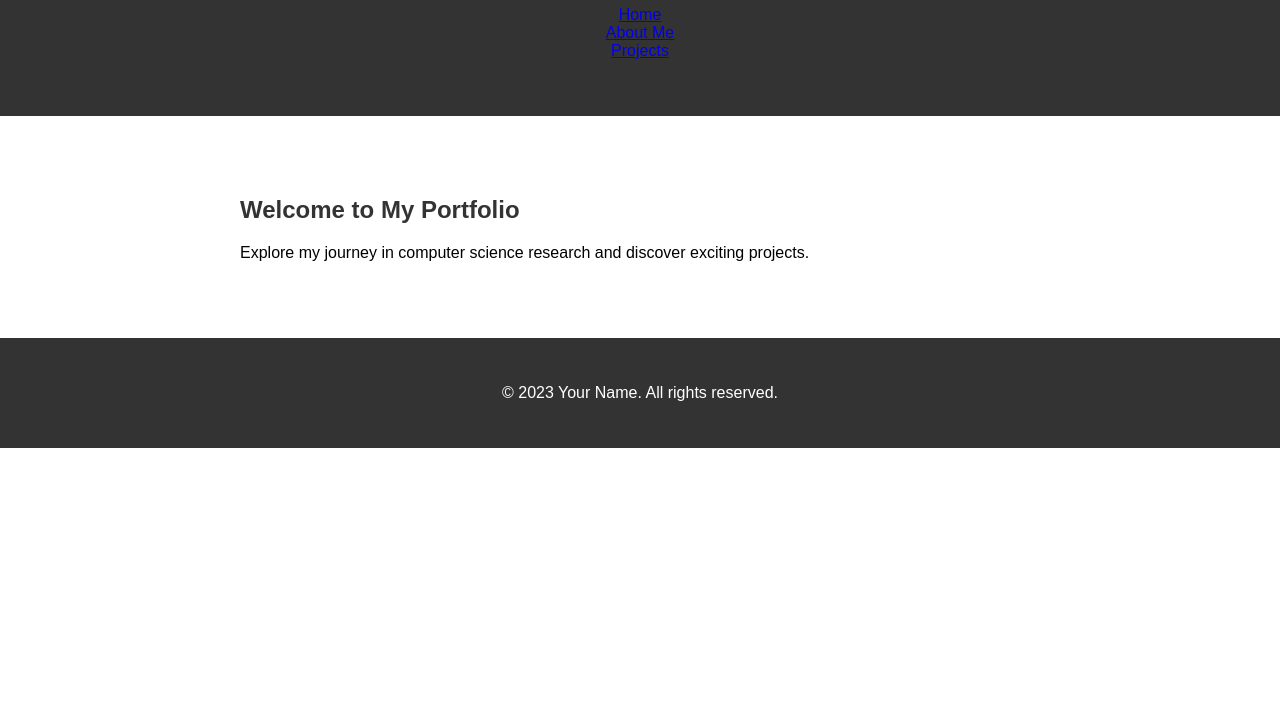
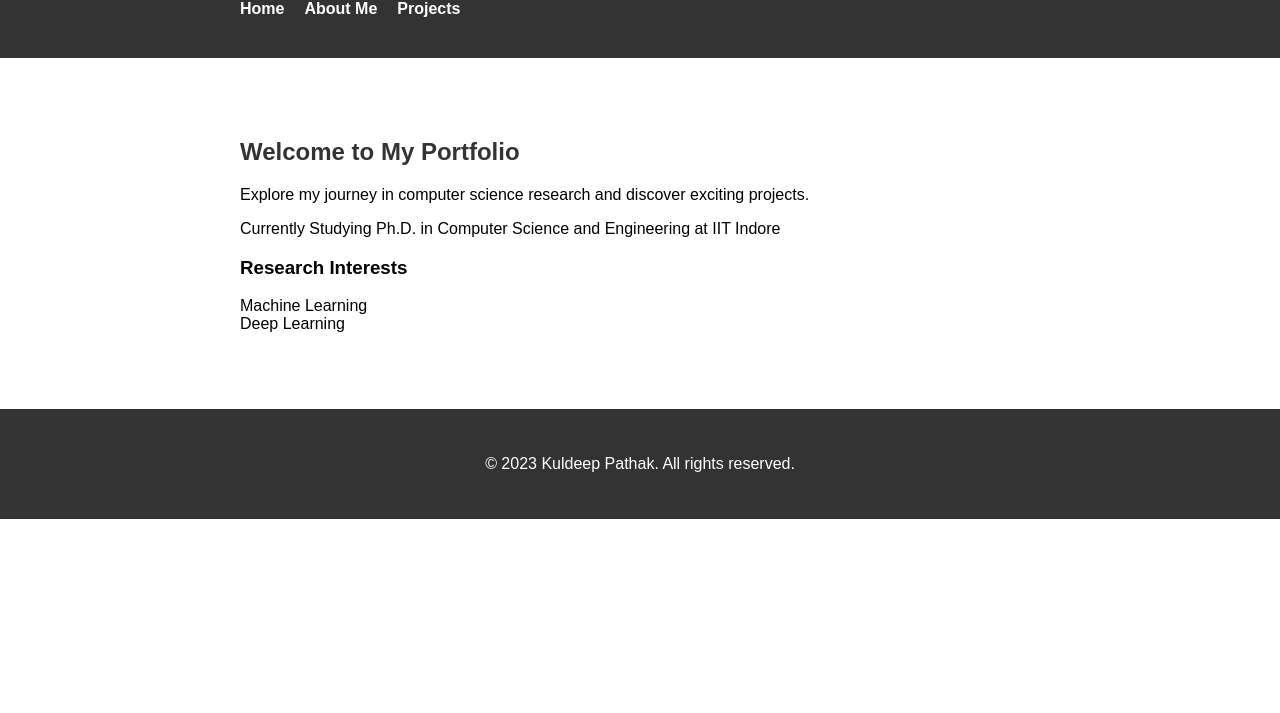
Before and after one commit to imkuldeep2012/imkuldeep2012, a plain HTML site: page index.html in a window 1280 px wide. Shown: the part 87-800 px from the top of the page. Drawn offline with Linux system fonts and the light colour scheme.

Commit message:
new updates

```diff
--- a/index.html
+++ b/index.html
@@ -11,7 +11,7 @@
 <body>
     <header>
         <div class="container">
-            <h1>Your Name</h1>
+            <h1>Kuldeep Pathak</h1>
             <nav>
                 <ul>
                     <li><a href="index.html">Home</a></li>
@@ -26,12 +26,19 @@
         <div class="container">
             <h2>Welcome to My Portfolio</h2>
             <p>Explore my journey in computer science research and discover exciting projects.</p>
+            <p>Currently Studying Ph.D. in Computer Science and Engineering at IIT Indore</p>
+            <h3>Research Interests</h3>
+            <ul>
+                <li>Machine Learning</li>
+                <li>Deep Learning</li>
+            </ul>
         </div>
     </section>
 
+
     <footer>
         <div class="container">
-            <p>&copy; 2023 Your Name. All rights reserved.</p>
+            <p>&copy; 2023 Kuldeep Pathak. All rights reserved.</p>
         </div>
     </footer>
 </body>
--- a/styles.css
+++ b/styles.css
@@ -22,8 +22,30 @@ header h1 {
     margin: 0;
 }
 
-header p {
-    margin-top: 5px;
+header nav {
+    margin-top: 10px;
+}
+
+nav ul {
+    list-style: none;
+    padding: 0;
+    margin: 0;
+    display: flex; /* Make the navigation items horizontal */
+}
+
+nav ul li {
+    margin-right: 20px;
+}
+
+nav a {
+    text-decoration: none;
+    color: white;
+    font-weight: bold;
+    transition: color 0.3s ease; /* Smooth color transition */
+}
+
+nav a:hover {
+    color: #ffc107; /* Change color on hover */
 }
 
 section {
@@ -34,7 +56,7 @@ section h2 {
     color: #333;
 }
 
-job h3 {
+project h3 {
     color: #333;
 }
 
```
Also changed, not shown: about.html (+1 -1 lines), projects.html (+3 -3 lines).
